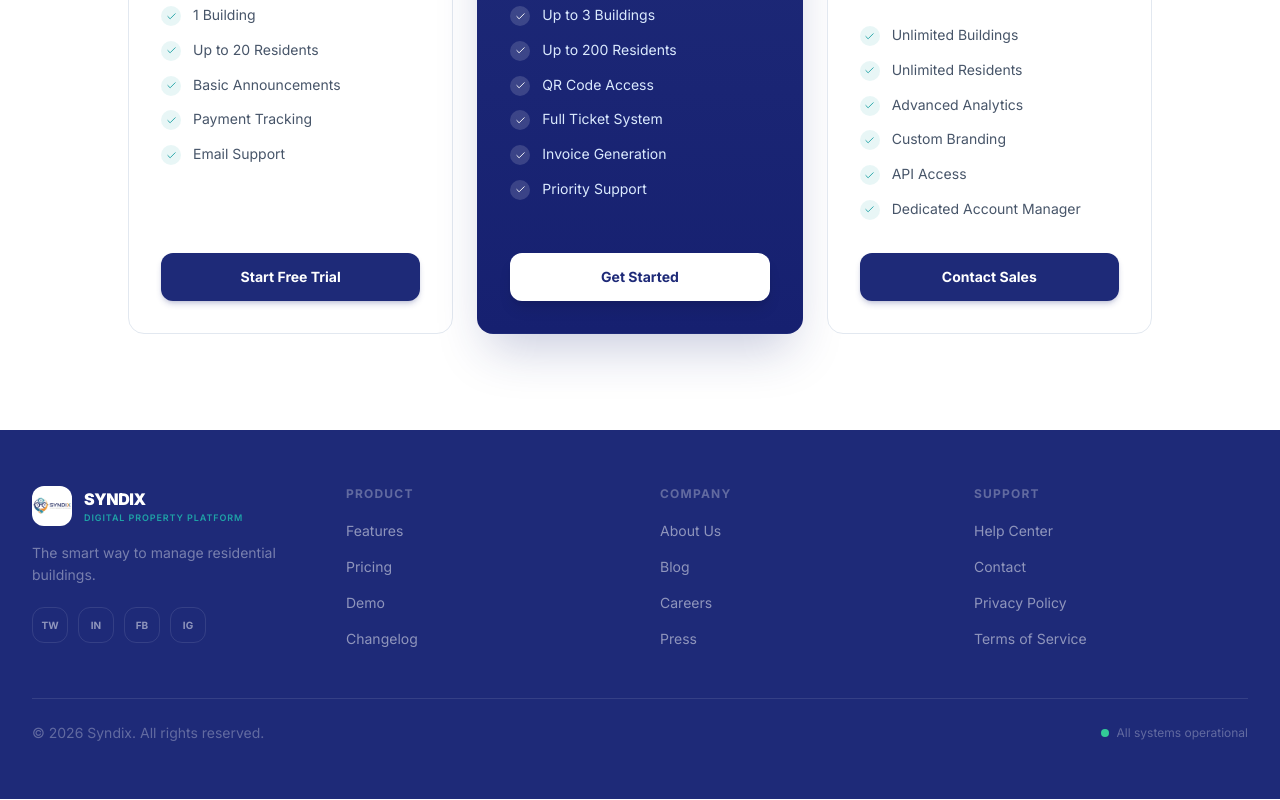
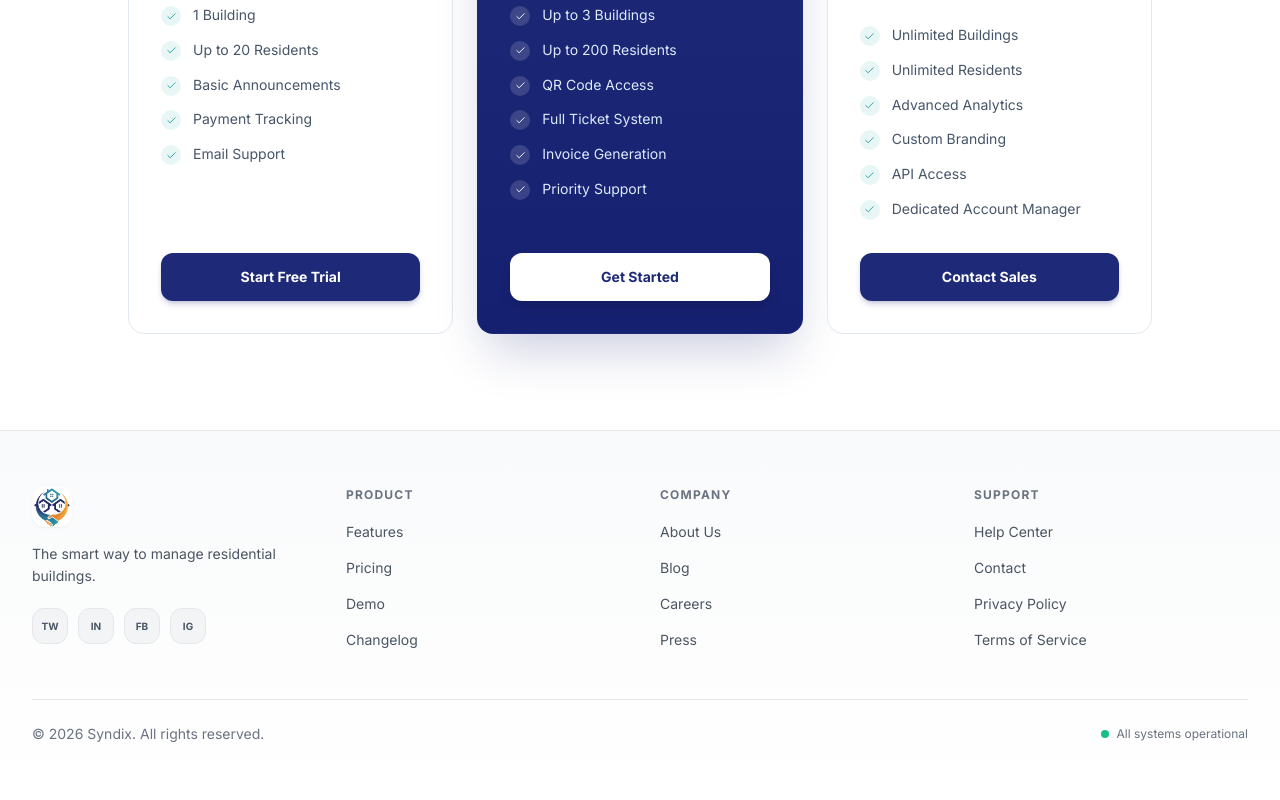
Before and after one commit to ikramikram2020/Syndix, a Next.js app: page / in a window 1280 px wide. Shown: the part 2728-3528 px from the top of the page. Built offline with nearby package versions, Linux system fonts and the light colour scheme.

Commit message:
new update

```diff
--- a/src/components/landing/Footer.tsx
+++ b/src/components/landing/Footer.tsx
@@ -47,26 +47,18 @@ export default function Footer() {
   };
 
   return (
-    <footer id="contact" className="bg-brand-navy">
+    <footer id="contact" className="bg-gradient-to-b from-gray-50 to-white border-t border-gray-200">
       <div className="max-w-7xl mx-auto px-4 sm:px-6 lg:px-8 py-14">
         <div className="grid grid-cols-2 md:grid-cols-4 gap-10 mb-12">
           <div className="col-span-2 md:col-span-1">
             <Link href="/" className="flex items-center gap-3 mb-4">
               <img
-                src="logo2.png"
+                src="logo3.png"
                 alt="Syndix Logo"
-                className="h-10 w-10 rounded-xl object-contain bg-white"
+                className="h-10 w-10 rounded-xl object-contain bg-white shadow-sm"
               />
-              <div>
-                <p className="text-base font-black text-white tracking-tight">
-                  SYNDIX
-                </p>
-                <p className="text-[9px] font-semibold text-brand-teal tracking-widest uppercase">
-                  Digital Property Platform
-                </p>
-              </div>
             </Link>
-            <p className="text-sm text-white/40 leading-relaxed max-w-xs">
+            <p className="text-sm text-gray-600 leading-relaxed max-w-xs">
               {t.footer.tagline}
             </p>
             <div className="flex gap-2.5 mt-5">
@@ -74,9 +66,9 @@ export default function Footer() {
                 <a
                   key={s}
                   href="#"
-                  className="w-9 h-9 rounded-xl bg-white/8 hover:bg-white/15 border border-white/10 flex items-center justify-center transition-all"
+                  className="w-9 h-9 rounded-xl bg-gray-100 hover:bg-gray-200 border border-gray-200 flex items-center justify-center transition-all"
                 >
-                  <span className="text-[10px] font-bold uppercase text-white/50 hover:text-white transition-colors">
+                  <span className="text-[10px] font-bold uppercase text-gray-600 hover:text-gray-900 transition-colors">
                     {s}
                   </span>
                 </a>
@@ -86,7 +78,7 @@ export default function Footer() {
 
           {columns.map((col, i) => (
             <div key={i}>
-              <p className="text-xs font-bold text-white/30 uppercase tracking-widest mb-4">
+              <p className="text-xs font-bold text-gray-500 uppercase tracking-widest mb-4">
                 {col.title}
               </p>
               <ul className="space-y-3">
@@ -95,7 +87,7 @@ export default function Footer() {
                     <a
                       href={link.href}
                       onClick={(e) => handleHashClick(e, link.href)}
-                      className="text-sm text-white/50 hover:text-white transition-colors cursor-pointer"
+                      className="text-sm text-gray-600 hover:text-gray-900 transition-colors cursor-pointer"
                     >
                       {link.label}
                     </a>
@@ -106,13 +98,13 @@ export default function Footer() {
           ))}
         </div>
 
-        <div className="border-t border-white/10 pt-6 flex flex-col sm:flex-row items-center justify-between gap-3">
-          <p className="text-sm text-white/30">
+        <div className="border-t border-gray-200 pt-6 flex flex-col sm:flex-row items-center justify-between gap-3">
+          <p className="text-sm text-gray-500">
             © {year} Syndix. {t.footer.rights}
           </p>
           <div className="flex items-center gap-2">
-            <span className="w-2 h-2 rounded-full bg-emerald-400 animate-pulse" />
-            <span className="text-xs text-white/30">
+            <span className="w-2 h-2 rounded-full bg-emerald-500 animate-pulse" />
+            <span className="text-xs text-gray-500">
               All systems operational
             </span>
           </div>
```
